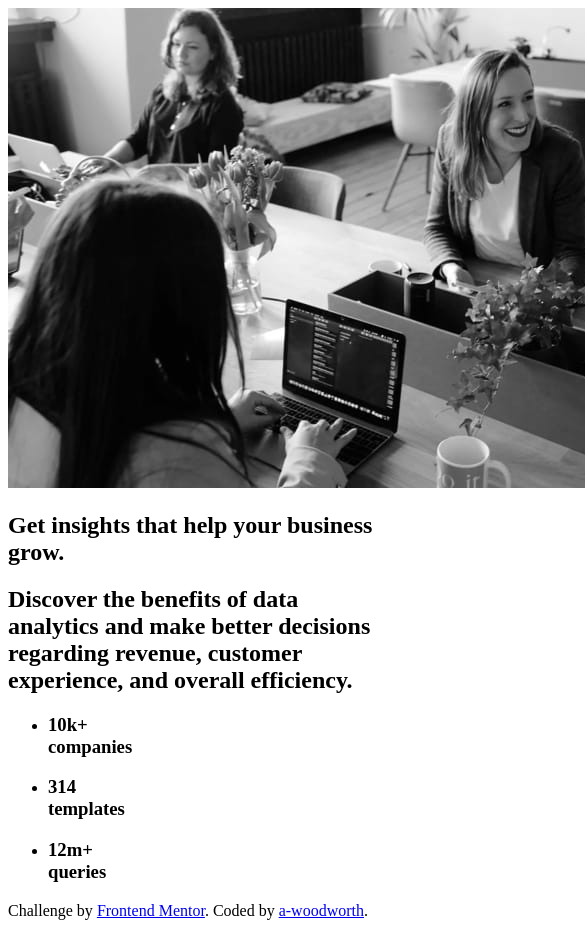
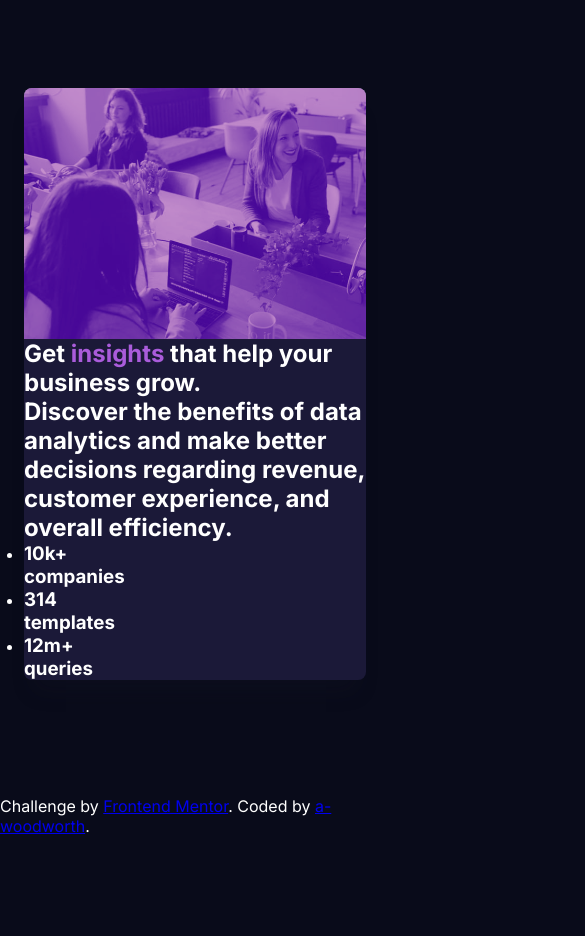
Before and after one commit to a-woodworth/stats_preview_card, a plain HTML site: page index.html in a window 390 px wide. Shown: the top 936 px of the page, 585 px wide, since content can reach past the window. After the commit the page ends 844 px from the top, so only its background shows below. Drawn offline with Linux system fonts and the light colour scheme.

Commit message:
Start work on mobile styles.

```diff
--- a/index.html
+++ b/index.html
@@ -7,13 +7,15 @@
     <link rel="preconnect" href="https://fonts.googleapis.com">
     <link rel="preconnect" href="https://fonts.gstatic.com" crossorigin>
     <link href="https://fonts.googleapis.com/css2?family=Inter:wght@400;700&family=Lexend+Deca&display=swap" rel="stylesheet">
+    <link href="styles.css" rel="stylesheet">
     <link rel="icon" type="image/png" sizes="32x32" href="./images/favicon-32x32.png">
 
     <title>Frontend Mentor | Stats preview card component</title>
   </head>
 
   <body>
-    <main class="card">
+    <main class="container">
+      <div class="card">
         <div class="img-container">
           <picture class="card__image">
             <source
@@ -26,29 +28,30 @@
           </picture>
         </div>
         <section id="stats">
-        <h1 class="card__title">Get insights that help your business grow.</h1>
+          <h1 class="card__title">Get <span class="title--color">insights</span> that help your business grow.</h1>
           <h2 class="card__subtitle">Discover the benefits of data analytics and make better decisions regarding revenue, customer experience, and overall efficiency.</h2>
           <ul class="stats__list">
             <li class="stats__list-item">
               <h3>
-              10k+<br>
-              companies
+                <span class="stat__number">10k+</span><br>
+                <span class="stat__type">companies</span>
               </h3>
             </li>
             <li class="stats__list-item">
               <h3>
-              314<br>
-              templates
+                <span class="stat__number">314</span><br>
+                <span class="stat__type">templates</span>
               </h3>
             </li>
             <li class="stats__list-item">
               <h3>
-              12m+<br>
-              queries
+                <span class="stat__number">12m+</span><br>
+                <span class="stat__type">queries</span>
               </h3>
             </li>
           </ul>
         </section>
+      </div>
     </main>
     <footer>
       <div class="attribution">
--- /dev/null
+++ b/styles.css
@@ -0,0 +1,71 @@
+/*___________________________________________________________________
+    Global Layout Set-up
+____________________________________________________________________*/
+
+html {
+  box-sizing: border-box;
+}
+
+*,
+*::before,
+*::after {
+  box-sizing: inherit;
+}
+
+:root {
+  --main-bg-color: hsl(233, 47%, 7%);
+  --card-bg-color: hsl(244, 38%, 16%);
+  --primary-color: hsl(0, 0%, 100%);
+  --accent-color: hsl(277, 64%, 61%);
+}
+
+body,
+h1,
+h2,
+h3,
+ul {
+  margin: 0;
+  padding: 0;
+}
+
+body {
+  background: var(--main-bg-color);
+  color: var(--primary-color);
+  font-family: 'Inter', sans-serif;
+  display: grid;
+  grid-template-columns: 1fr;
+  grid-template-rows: auto 4rem;
+  min-height: 100vh;
+}
+.container {
+  padding: 5.5rem 1.5rem;
+}
+
+.card {
+  background-color: var(--card-bg-color);
+  box-shadow: 0px 20px 20px -10px rgba(23, 25, 41, 0.203087);
+  border-radius: 8px;
+  width: 100%;
+}
+
+.img-container,
+.card__image img {
+  border-top-left-radius: 8px;
+  border-top-right-radius: 8px;
+}
+
+.img-container {
+  background-color: var(--accent-color);
+  opacity: 0.75;
+}
+
+.card__image img {
+  display: block;
+  mix-blend-mode: overlay;
+  object-fit: cover;
+  width: 100%;
+}
+
+.title--color {
+  color: var(--accent-color);
+}
```
Lines whose indentation alone changed are shown as unchanged.
